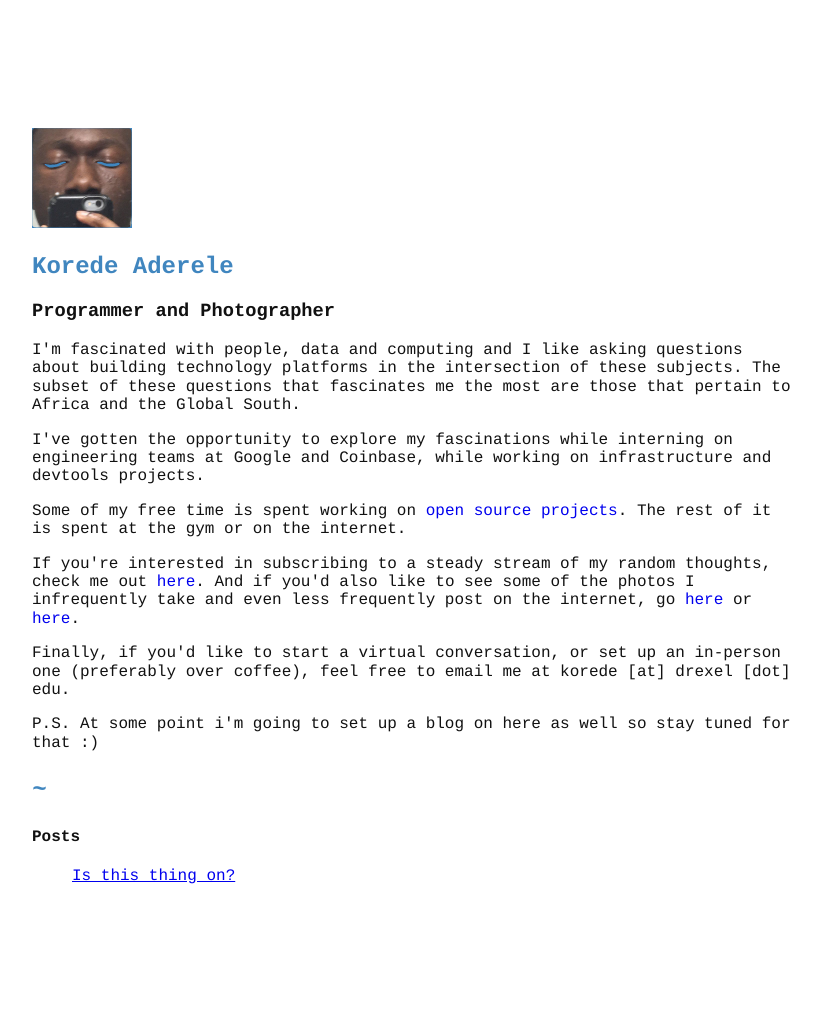
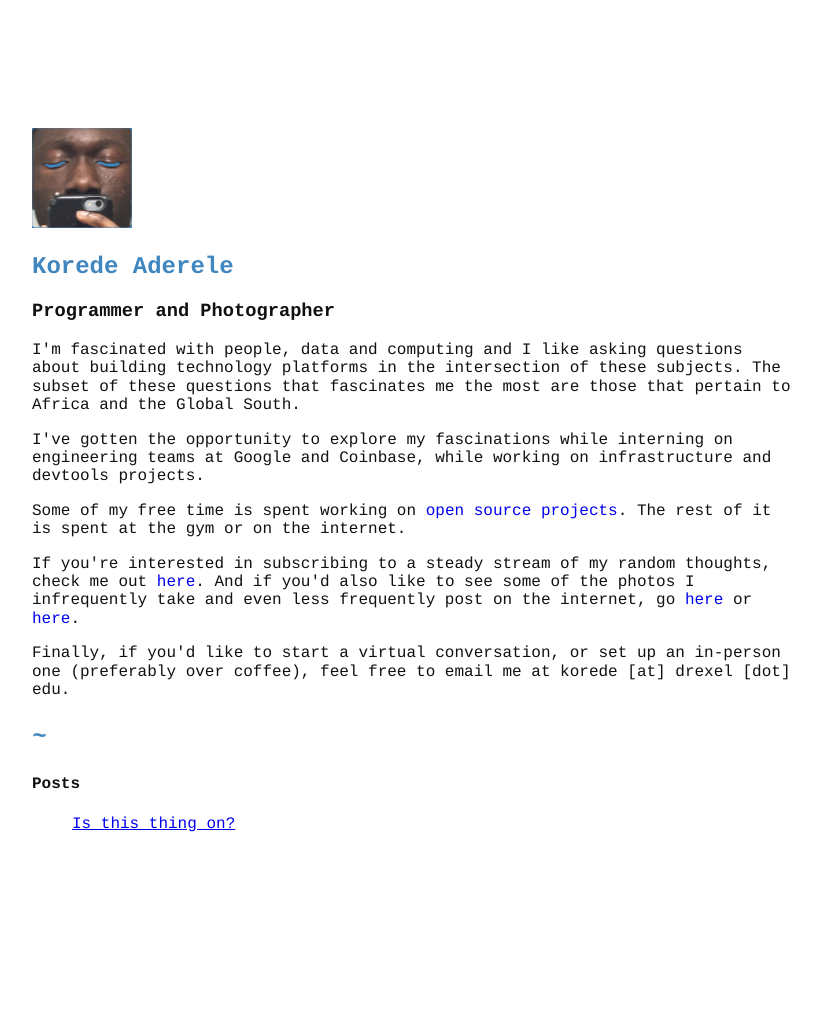
Before and after one commit to Korede-TA/korede-ta.github.io, a Jekyll site: the page built from index.html, in a window 1280 px wide. Shown: the whole page, without its empty margins (96-917 px from the left). Built offline with Jekyll 4.4.1, drawn with Linux system fonts in a browser that asks for light colours; after the commit the page ends 961 px from its top, so only the background shows below that.

Commit message:
remove PS

```diff
--- a/index.html
+++ b/index.html
@@ -29,7 +29,3 @@
 <p>
 	Finally, if you'd like to start a virtual conversation, or set up an in-person one (preferably over coffee), feel free to email me at korede [at] drexel [dot] edu.
 </p>
-
-<p>
-	P.S. At some point i'm going to set up a blog on here as well so stay tuned for that :)
-</p>
```
